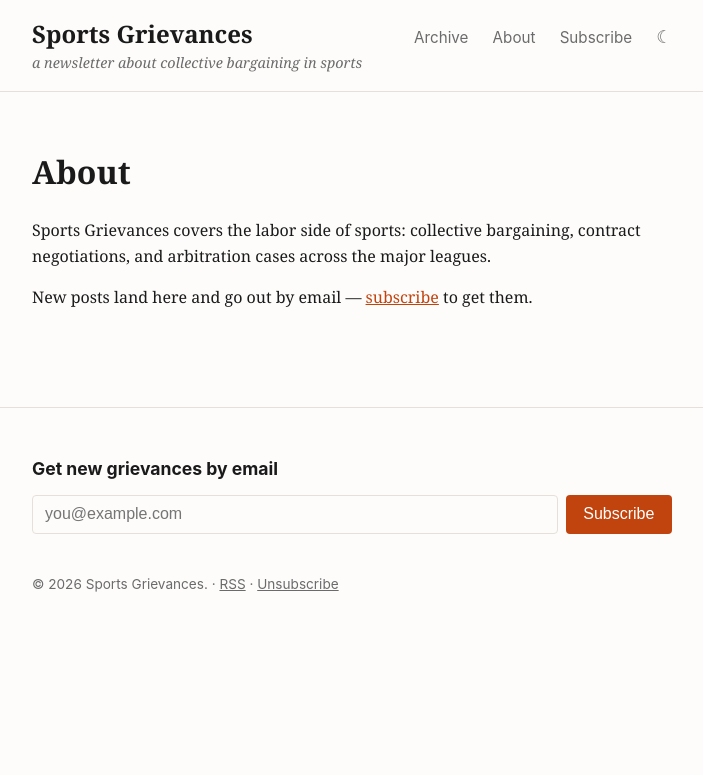
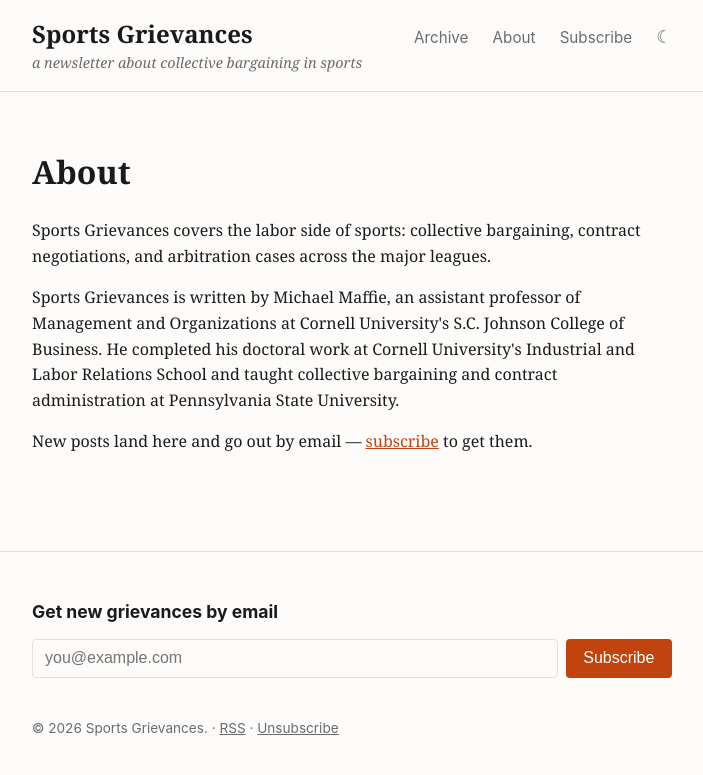
Before and after one commit to maffiemd/grievances-about-sports, a Jekyll site: the page built from about.html, in a window 1280 px wide. Shown: the top 775 px of the page, without its empty margins (288-991 px from the left). Built offline with Jekyll 4.4.1, drawn with Linux system fonts in a browser that asks for light colours.

Commit message:
Add an author bio to the About page, fix site description mismatch
The About page now says who writes the newsletter and why - previously
it only described the topic with no author behind it. Also fixes
_config.yml's meta description, which still said generic "hot takes
about sports" and contradicted the actual labor-relations focus
described on the About page and in the header tagline; it's used as
the fallback <meta description>/OG/Twitter text sitewide.

Co-Authored-By: Claude Sonnet 5 <noreply@anthropic.com>

```diff
--- a/_config.yml
+++ b/_config.yml
@@ -1,6 +1,6 @@
 title: Sports Grievances
 description: >-
-  Complaints, gripes, and hot takes about the world of sports, delivered to your inbox.
+  A newsletter about collective bargaining, contract negotiations, and arbitration in professional sports.
 url: "https://maffiemd.github.io"
 baseurl: "/grievances-about-sports" # repo name; leave "" if using a custom domain or a <username>.github.io repo
 
--- a/about.html
+++ b/about.html
@@ -4,4 +4,5 @@ title: About
 ---
 <h1>About</h1>
 <p>{{ site.title }} covers the labor side of sports: collective bargaining, contract negotiations, and arbitration cases across the major leagues.</p>
+<p>{{ site.title }} is written by Michael Maffie, an assistant professor of Management and Organizations at Cornell University's S.C. Johnson College of Business. He completed his doctoral work at Cornell University's Industrial and Labor Relations School and taught collective bargaining and contract administration at Pennsylvania State University.</p>
 <p>New posts land here and go out by email — <a href="{{ '/subscribe/' | relative_url }}">subscribe</a> to get them.</p>
```
